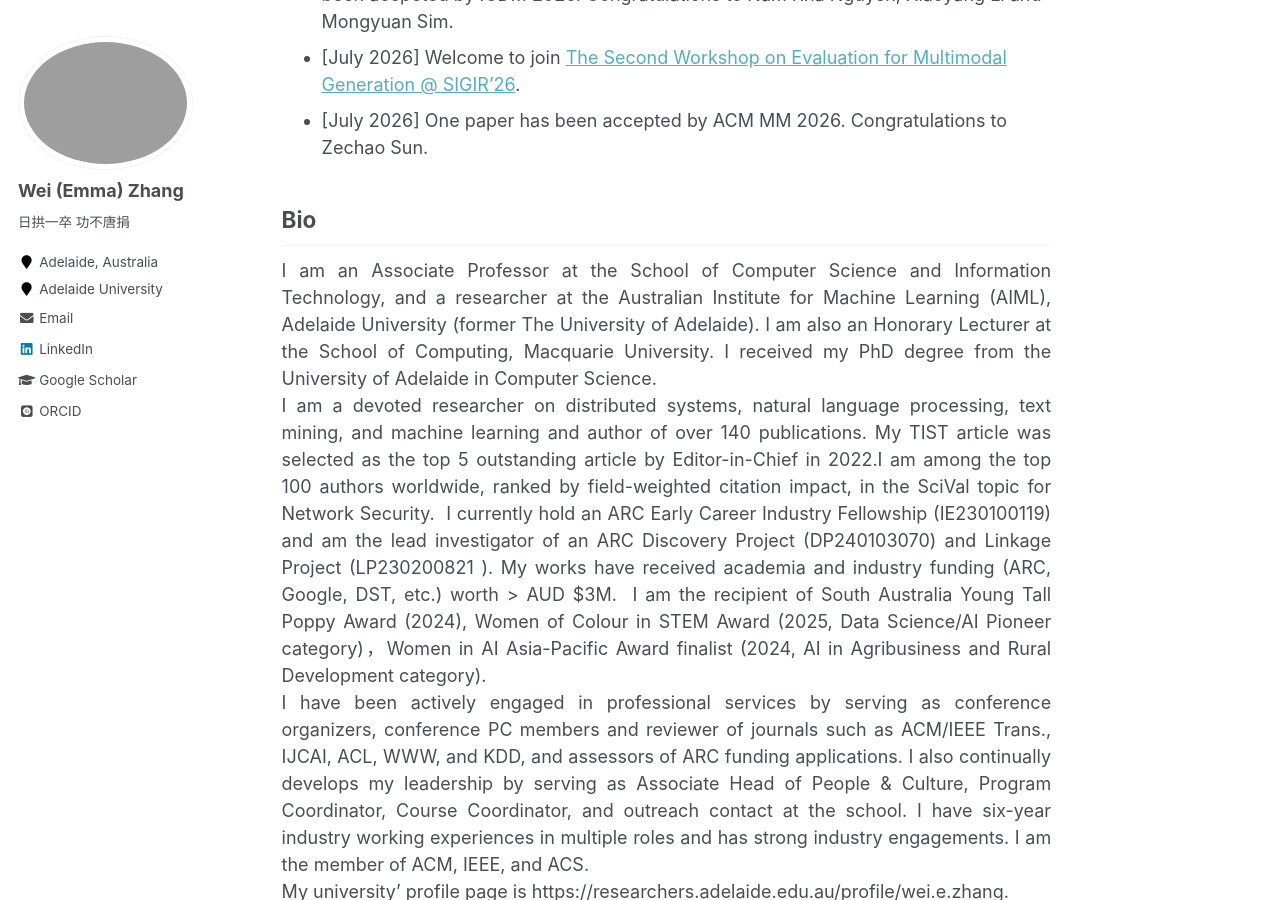
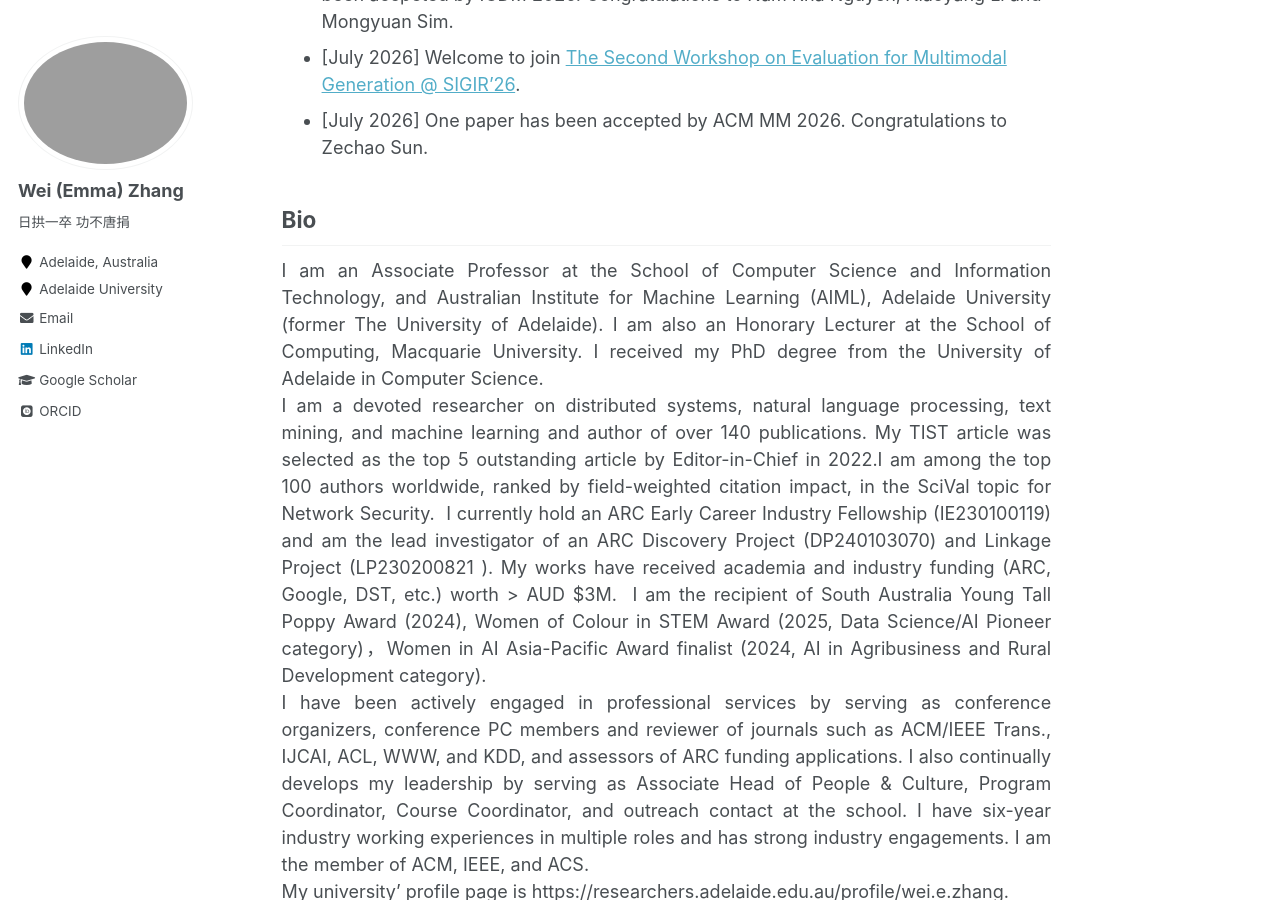
Before and after one commit to weiezhang/weiezhang.github.io, a Jekyll site: the page built from _pages/about.md, in a window 1280 px wide and 900 px high, scrolled down 406 px. Built offline with Jekyll 4.4.1, drawn with Linux system fonts in a browser that asks for light colours; some web fonts are replaced.

Commit message:
Update about.md

```diff
--- a/_pages/about.md
+++ b/_pages/about.md
@@ -35,7 +35,7 @@ redirect_from:
 
 ##  Bio
 <div style="text-align: justify;">
-I am an Associate Professor at the School of Computer Science and Information Technology, and a researcher at the Australian Institute for Machine Learning (AIML),  Adelaide University (former The University of Adelaide). I am also an Honorary Lecturer at the School of Computing, Macquarie University. I received my PhD degree from the University of Adelaide in Computer Science. <br>
+I am an Associate Professor at the School of Computer Science and Information Technology, and Australian Institute for Machine Learning (AIML),  Adelaide University (former The University of Adelaide). I am also an Honorary Lecturer at the School of Computing, Macquarie University. I received my PhD degree from the University of Adelaide in Computer Science. <br>
 I am a devoted researcher on distributed systems, natural language processing, text mining, and machine learning and author of over 140 publications. My TIST article was selected as the top 5 outstanding article by Editor-in-Chief in 2022.I am among the top 100 authors worldwide, ranked by field-weighted citation impact, in the SciVal topic for Network Security.  I currently hold an ARC Early Career Industry Fellowship (IE230100119) and am the lead investigator of an ARC Discovery Project (DP240103070) and Linkage Project (LP230200821 ). My works have received academia and industry funding (ARC, Google, DST, etc.) worth > AUD $3M.  I am the recipient of South Australia Young Tall Poppy Award (2024), Women of Colour in STEM Award (2025, Data Science/AI Pioneer category)，Women in AI Asia-Pacific Award finalist (2024, AI in Agribusiness and Rural Development category).  <br>
 
 I have been actively engaged in professional services by serving as conference organizers, conference PC members and reviewer of journals such as ACM/IEEE Trans., IJCAI, ACL, WWW, and KDD, and assessors of ARC funding applications. I also continually develops my leadership by serving as Associate Head of People & Culture, Program Coordinator, Course Coordinator, and outreach contact at the school. I have six-year industry working experiences in multiple roles and has strong industry engagements.
```
